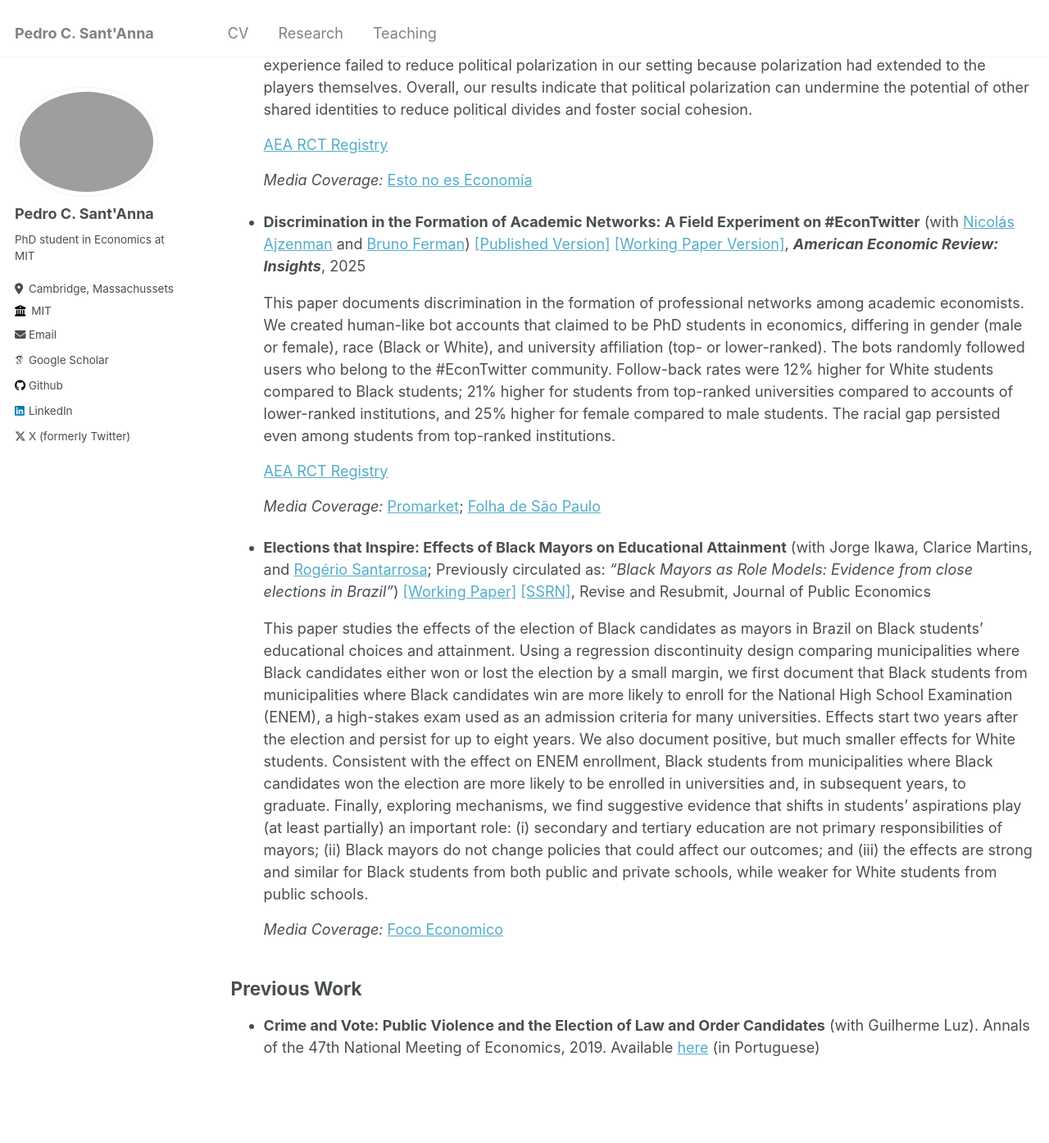
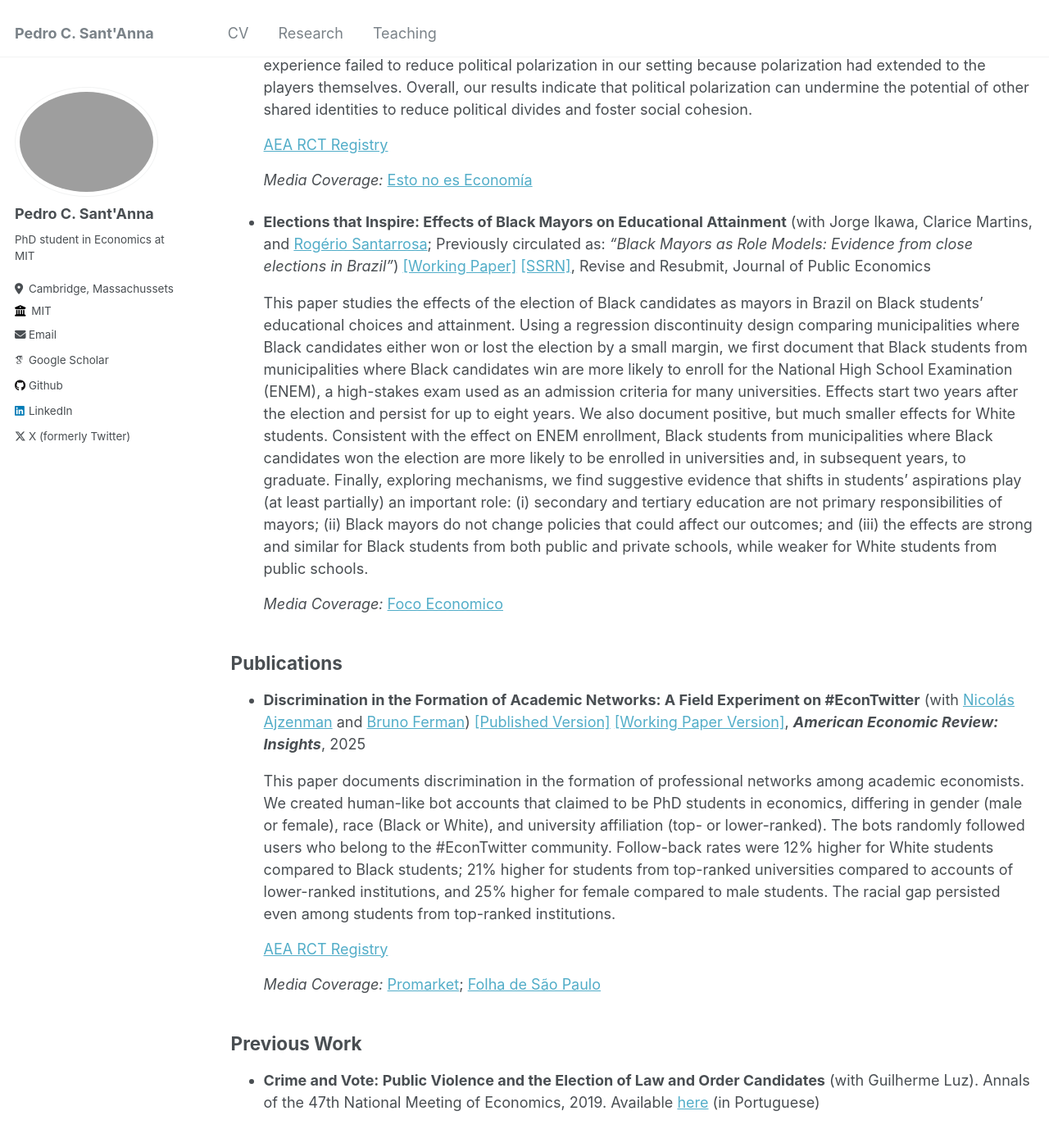
Before and after one commit to pedrosant-anna/pedrosant-anna.github.io, a Jekyll site: the page built from _pages/research.md, in a window 1280 px wide and 1400 px high, scrolled down 446 px. Shown: the top 1394 px of the window at 82% size. Built offline with Jekyll 4.4.1, drawn with Linux system fonts in a browser that asks for light colours; some web fonts are replaced; some of the changed lines change nothing that is shown.

Commit message:
Update research.md

```diff
--- a/_pages/research.md
+++ b/_pages/research.md
@@ -15,6 +15,15 @@ author_profile: true
 <p><em>Media Coverage:</em> <a href="https://www.noeseconomia.com/p/si-esto-no-es-economia-que-es" target="_blank">Esto no es Economía</a></p>
 </div>
 
+- **Elections that Inspire: Effects of Black Mayors on Educational Attainment** (with Jorge Ikawa, Clarice Martins, and <a href="https://rogeriosantarrosa.wordpress.com/" target="_blank">Rogério Santarrosa</a>; Previously circulated as: *"Black Mayors as Role Models: Evidence from close elections in Brazil"*) <a href="../files/BlackMayors_May9.pdf" target="_blank">[Working Paper]</a> <a href="https://papers.ssrn.com/sol3/papers.cfm?abstract_id=5060450" target="_blank">[SSRN]</a>, Revise and Resubmit, Journal of Public Economics
+
+<div style="margin-left: 40px;">
+<p style="padding-top:0;line-height:1.5em;margin-bottom:-2px;"> This paper studies the effects of the election of Black candidates as mayors in Brazil on Black students’ educational choices and attainment. Using a regression discontinuity design comparing municipalities where Black candidates either won or lost the election by a small margin, we first document that Black students from municipalities where Black candidates win are more likely to enroll for the National High School Examination (ENEM), a high-stakes exam used as an admission criteria for many universities. Effects start two years after the election and persist for up to eight years. We also document positive, but much smaller effects for White students. Consistent with the effect on ENEM enrollment, Black students from municipalities where Black candidates won the election are more likely to be enrolled in universities and, in subsequent years, to graduate. Finally, exploring mechanisms, we find suggestive evidence that shifts in students’ aspirations play (at least partially) an important role: (i) secondary and tertiary education are not primary responsibilities of mayors; (ii) Black mayors do not change policies that could affect our outcomes; and (iii) the effects are strong and similar for Black students from both public and private schools, while weaker for White students from public schools.</p>
+
+ <p><em>Media Coverage:</em> <a href="https://dev.focoeconomico.org/2022/12/05/alcaldes-negros-como-role-models-evidencia-de-brasil/" target="_blank">Foco Economico</a></p>
+</div>
+
+## **Publications**
 - **Discrimination in the Formation of Academic Networks: A Field Experiment on #EconTwitter** (with <a href="http://www.ajzenman.com/" target="_blank">Nicolás Ajzenman</a> and <a href="https://sites.google.com/site/brunoferman/" target="_blank">Bruno Ferman</a>) <a href="https://pubs.aeaweb.org/doi/abs/10.1257/aeri.20240298" target="_blank">[Published Version]</a> <a href="../files/Discrimination_Twitter_Jan13.pdf" target="_blank">[Working Paper Version]</a>, **_American Economic Review: Insights_**, 2025
 
 <div style="margin-left: 40px;">
@@ -25,13 +34,6 @@ author_profile: true
 <p><em>Media Coverage:</em> <a href="https://www.promarket.org/2023/05/16/discrimination-in-the-formation-of-academic-networks-at-econtwitter/" target="_blank">Promarket</a>; <a href="https://www1.folha.uol.com.br/blogs/politicas-e-justica/2023/04/redes-profissionais-e-discriminacao-no-twitter.shtmls" target="_blank">Folha de São Paulo</a></p>
 </div>
 
-- **Elections that Inspire: Effects of Black Mayors on Educational Attainment** (with Jorge Ikawa, Clarice Martins, and <a href="https://rogeriosantarrosa.wordpress.com/" target="_blank">Rogério Santarrosa</a>; Previously circulated as: *"Black Mayors as Role Models: Evidence from close elections in Brazil"*) <a href="../files/BlackMayors_May9.pdf" target="_blank">[Working Paper]</a> <a href="https://papers.ssrn.com/sol3/papers.cfm?abstract_id=5060450" target="_blank">[SSRN]</a>, Revise and Resubmit, Journal of Public Economics
-
-<div style="margin-left: 40px;">
-<p style="padding-top:0;line-height:1.5em;margin-bottom:-2px;"> This paper studies the effects of the election of Black candidates as mayors in Brazil on Black students’ educational choices and attainment. Using a regression discontinuity design comparing municipalities where Black candidates either won or lost the election by a small margin, we first document that Black students from municipalities where Black candidates win are more likely to enroll for the National High School Examination (ENEM), a high-stakes exam used as an admission criteria for many universities. Effects start two years after the election and persist for up to eight years. We also document positive, but much smaller effects for White students. Consistent with the effect on ENEM enrollment, Black students from municipalities where Black candidates won the election are more likely to be enrolled in universities and, in subsequent years, to graduate. Finally, exploring mechanisms, we find suggestive evidence that shifts in students’ aspirations play (at least partially) an important role: (i) secondary and tertiary education are not primary responsibilities of mayors; (ii) Black mayors do not change policies that could affect our outcomes; and (iii) the effects are strong and similar for Black students from both public and private schools, while weaker for White students from public schools.</p>
-
- <p><em>Media Coverage:</em> <a href="https://dev.focoeconomico.org/2022/12/05/alcaldes-negros-como-role-models-evidencia-de-brasil/" target="_blank">Foco Economico</a></p>
-</div>
 
 ## **Previous Work**
 - **Crime and Vote: Public Violence and the Election of Law and Order Candidates** (with Guilherme Luz). Annals of the 47th National Meeting of Economics, 2019. Available [here](https://www.anpec.org.br/encontro/2019/submissao/files_I/i5-86cc37e2c0fb6bba1b21b13ed0dab573.pdf) (in Portuguese)
```
